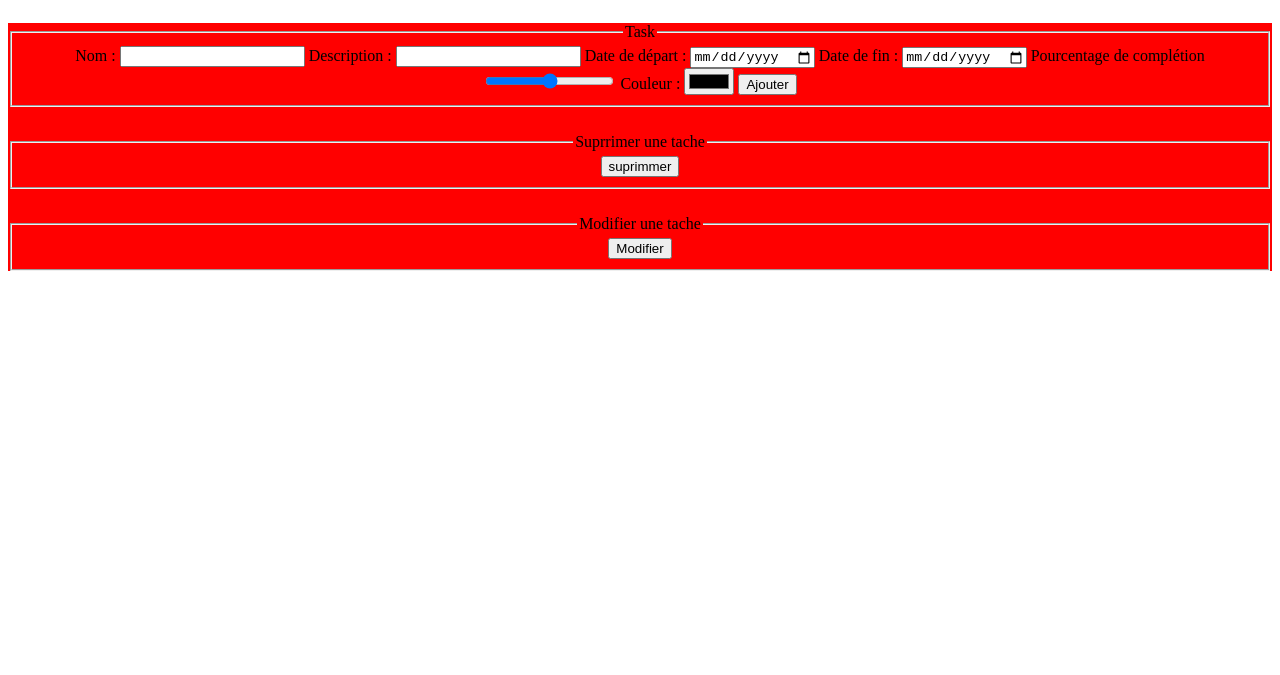
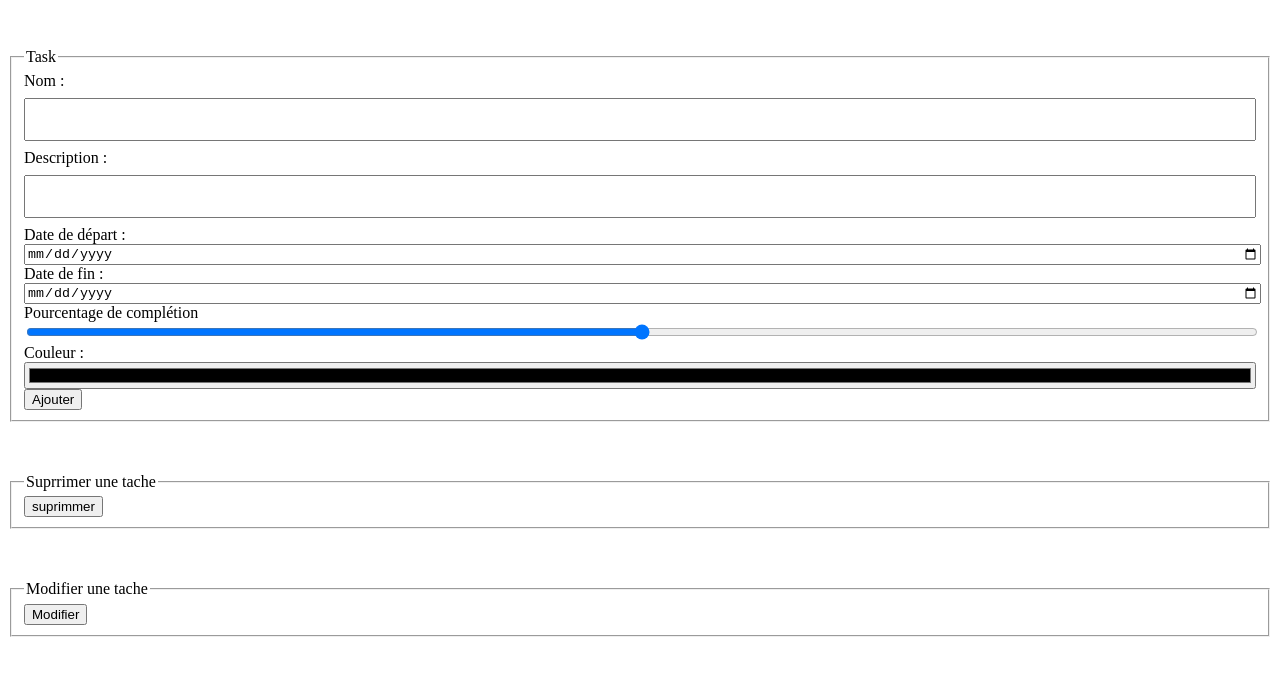
Before and after one commit to stacy1930/nodeJs_gantt_Logos_Perales, a website: page Gant/index.html in a window 1280 px wide. Shown: the part 61-736 px from the top of the page. Drawn offline with nearby package versions, Linux system fonts and the light colour scheme; no server answers.

Commit message:
css soft

```diff
--- a/Gant/index.css
+++ b/Gant/index.css
@@ -1,9 +1,19 @@
-.container {
-  text-align: center;
-  background-color: red;
+form {
+  margin-top: 4%;
+  margin-bottom: 4%;
 }
 
-form {
-  margin-top: 2%;
-  margin-bottom: 2%;
+input {
+  width: 100%;
 }
+
+input[type="text"] {
+  width: 100%;
+  padding: 12px 20px;
+  margin: 8px 0;
+  box-sizing: border-box;
+}
+
+input[type="text"]:focus {
+  border: 3px solid #7de9f9;
+}
```
